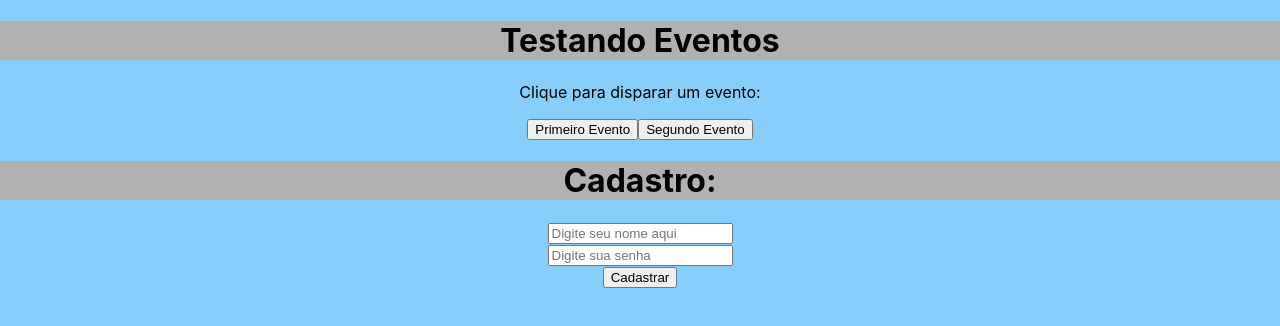
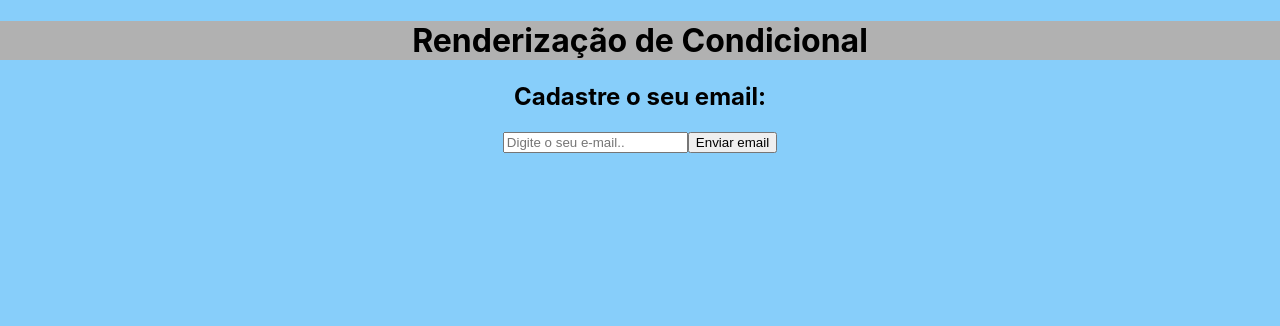
Before and after one commit to screm1n/curso-react, a React (Create React App) app in the folder meu-projeto/: page / in a window 1280 px wide. Shown: the top 326 px of the page. Built offline with nearby package versions, Linux system fonts and the light colour scheme.

Commit message:
renderizaçao de condicional em react

```diff
--- a/meu-projeto/src/App.js
+++ b/meu-projeto/src/App.js
@@ -1,14 +1,12 @@
 import './App.css';
-import Evento from './components/Evento';
-import Form from './components/Form'
+import Condicional from './components/Condicional';
 
 function App() {
 
   return (
     <div className="App">
-      <h1>Testando Eventos</h1>
-      <Evento />
-      <Form />
+      <h1>Renderização de Condicional</h1>
+      <Condicional />
     </div>
   )
 }
--- /dev/null
+++ b/meu-projeto/src/components/Condicional.js
@@ -0,0 +1,36 @@
+import {useState} from 'react'
+
+function Condicional() {
+
+    const [email, setEmail] = useState()
+    const [userEmail, setUserEmail] = useState()
+
+    function enviarEmail(e) {
+        e.preventDefault()
+        setUserEmail(email)
+    }
+
+    function limparEmail(e) {
+        e.preventDefault()
+        setUserEmail(' ')
+    }
+
+return (
+    <div>
+        <h2>Cadastre o seu email:</h2>
+        <form>
+            <input type="email" placeholder="Digite o seu e-mail.." onChange={(e) => setEmail(e.target.value)} />
+            <button type="sumbit" onClick={enviarEmail}>Enviar email</button>
+            {userEmail && (
+                <div>
+                    <p>O e-mail do usuário é: {userEmail}</p>
+                    <button onClikck={limparEmail}>Limpar e-mail</button>
+                </div>
+            )}
+        </form>
+    </div>
+)
+
+}
+
+export default Condicional
```
Also changed, not shown: meu-projeto/src/App 2(eventos).js (added, +16 -0 lines).
